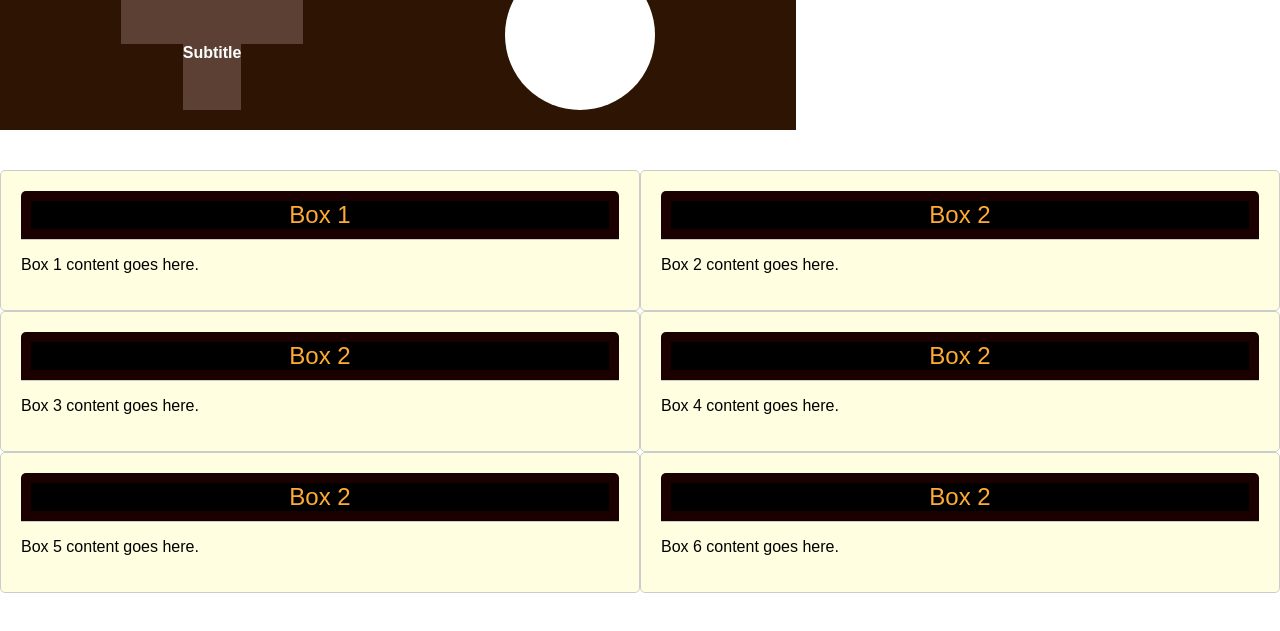
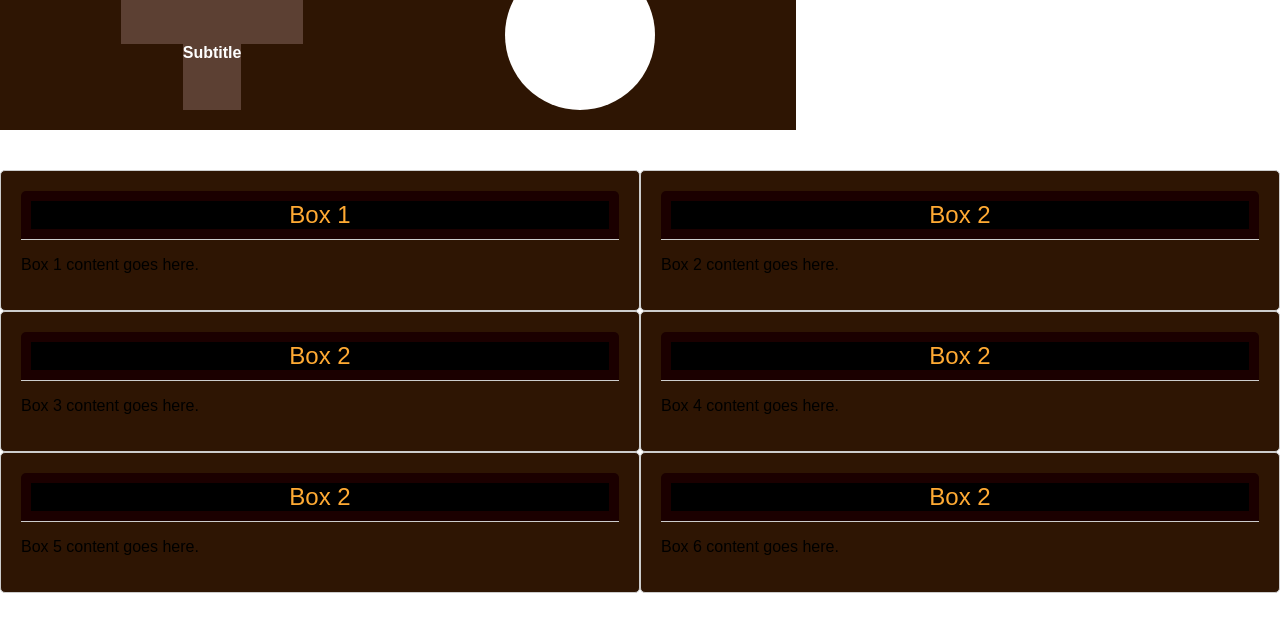
Before and after one commit to Kenjesan2023/hey, a plain HTML site: page index.html in a window 1280 px wide. Shown: the part 61-692 px from the top of the page. Drawn offline with Linux system fonts and the light colour scheme.

Commit message:
Update index.html

```diff
--- a/index.html
+++ b/index.html
@@ -56,7 +56,6 @@
 
         .box-header {
             background-color: #1B0000; /* Set the header background color */
-            color: #fff; /* Set the text color in the header */
             padding: 10px; /* Adjust padding as needed */
             border-radius: 5px 5px 0 0; /* Round the top corners */
             text-align: center;
@@ -86,7 +85,7 @@
         }
 
         .box {
-            background-color: #FFFEE0;
+            background-color: #2E1503;
             border: 1px solid #ccc;
             border-radius: 5px;
             color: #000;
```
